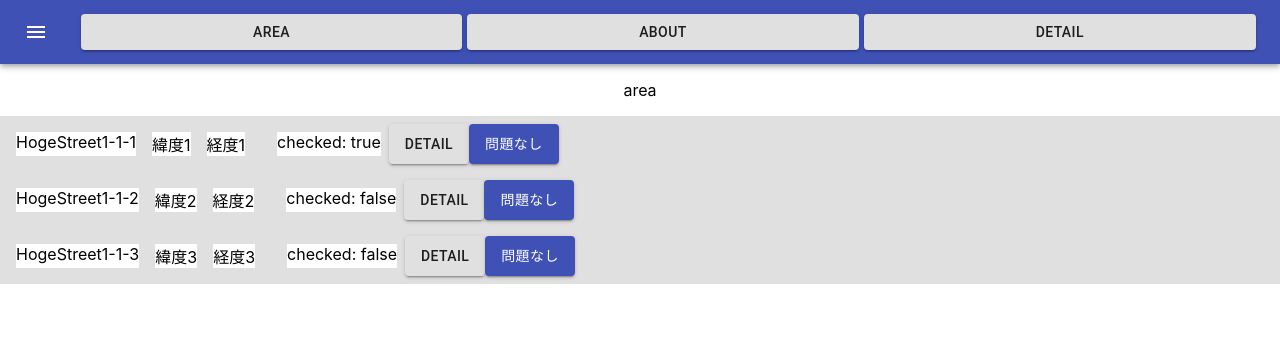
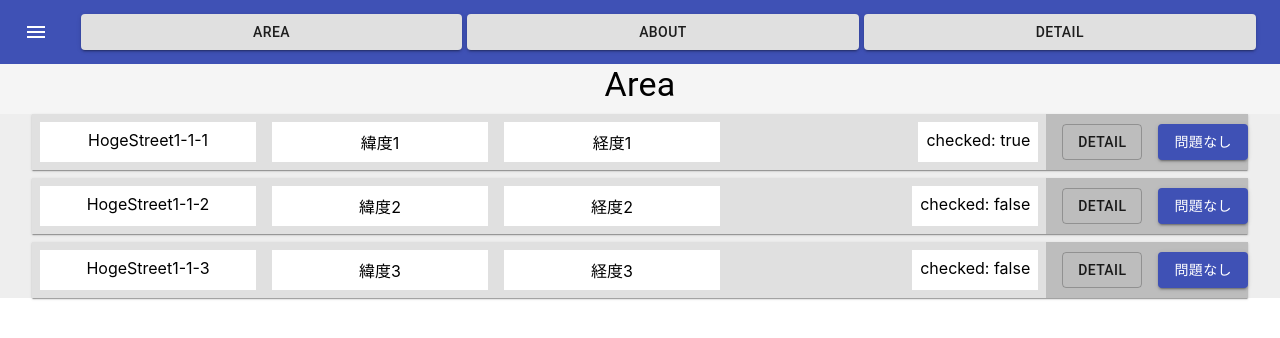
Before and after one commit to zonoise/react-study, a React (Create React App) app: page /area in a window 1280 px wide. Shown: the top 338 px of the page. Built offline with nearby package versions, Linux system fonts and the light colour scheme.

Commit message:
update view

```diff
--- a/src/App.tsx
+++ b/src/App.tsx
@@ -66,7 +66,6 @@ function App() {
           <Button component={Link} className={classes.title} to="/lightDetail" variant="contained">Detail</Button>
         </Toolbar>
       </AppBar>
-
         <Switch>
           <Route path="/about" children={<About />} />
           <Route path="/area" children={<Area />} />
--- a/src/Area.tsx
+++ b/src/Area.tsx
@@ -4,10 +4,23 @@ import { useEffect } from 'react';
 import { useState } from 'react';
 import Light from './Light';
 import {LightProps} from './Types';
+import { Container, makeStyles, Paper, Typography } from '@material-ui/core';
+import gray from '@material-ui/core/colors/grey';
 
 const AREA_KEY = "AREA";
 
+const useStyles = makeStyles((theme) => ({
+    root:{
+        backgroundColor:gray[100]
+    },
+    container:{
+        backgroundColor: gray[200]
+    }
+}));
+
 function Area(){
+
+    const classes = useStyles();
 
     const [lights, setLights] = useState<LightProps[]>([]);
 
@@ -64,12 +77,14 @@ function Area(){
     }, [lights])
 
     return (
-        <div className="Area">
-            <p>area</p>
+        <div className={classes.root}>
+            <Typography variant="h4">Area</Typography>
+            <Container className={classes.container} fixed>
             {lights.map((light) => {
                 const newLight = Object.assign(light,{handleClick: ()=>(handleClick(light.id)),key:light.id});//書き方これでいい？？
                 return <Light {...newLight} />
             })}
+            </Container>
         </div>
     );
 }
--- a/src/Light.tsx
+++ b/src/Light.tsx
@@ -8,6 +8,12 @@ const useStyles = makeStyles((theme) => ({
     root: {
       flexGrow: 1,
     },
+    detailButton : {
+        marginLeft:'16px',
+    },
+    submitButton : {
+        marginLeft:'16px',
+    }
   }));
 
 function Light(props:LightProps){
@@ -17,19 +23,25 @@ function Light(props:LightProps){
 
     return (
         <div className={classes.root}>
-            <Box display="flex" p={1} bgcolor="grey.300" >
-                <Box m={1} bgcolor="white">{props.name}</Box>
-                <Box m={1} bgcolor="white">緯度{props.lat}</Box>
-                <Box m={1} bgcolor="white">経度{props.long}</Box>
+            <Box display="flex" border={0} boxShadow={1} m={1} p={0} bgcolor="grey.300" >
+                <Box m={1} p={1} width={"200px"} bgcolor="white">{props.name}</Box>
+                <Box m={1} p={1} width={"200px"} bgcolor="white" textAlign="center">緯度{props.lat}</Box>
+                <Box m={1} p={1} width={"200px"} bgcolor="white">経度{props.long}</Box>
                 <Box m={1} bgcolor="white">{props.status}</Box>
-                <Box m={1} bgcolor="white">checked: {props.checked.toString()}</Box>
-                <Button component={Link} to={"/lightDetail?"+param} variant="contained">Detail</Button>
-                <Button variant="contained" color="primary"
-                    onClick={() =>{
-                        if(props.handleClick){
-                            props.handleClick(props.id);
-                        }
-                    }}>問題なし</Button>
+
+                {/* ここから右寄りに */}
+                <Box m={1} ml={"auto"}　p={1} textAlign="center" bgcolor="white">checked: {props.checked.toString()}</Box>
+
+                <Box display="flex" alignItems="center" m={0} p={0} bgcolor="grey.400">
+                    <Button className={classes.detailButton} component={Link} to={"/lightDetail?"+param} variant="outlined">Detail</Button>
+
+                    <Button className={classes.submitButton} variant="contained" color="primary"
+                        onClick={() =>{
+                            if(props.handleClick){
+                                props.handleClick(props.id);
+                            }
+                        }}>問題なし</Button>
+                </Box>
             </Box>
         </div>
     );
```
